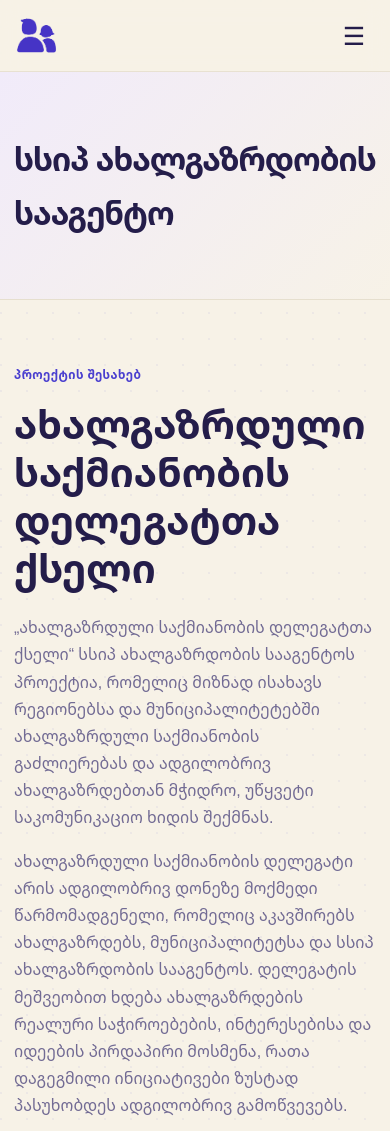
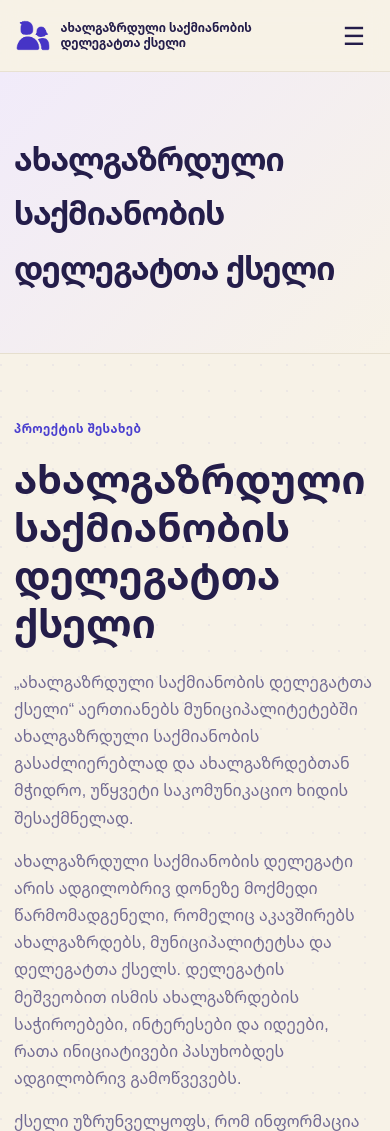
Before and after one commit to amiko888/delegates, a website: page about.html in a window 390 px wide. Shown: the top 1131 px of the page. Drawn offline with Linux system fonts and the light colour scheme.

Commit message:
first commit

```diff
--- a/about.html
+++ b/about.html
@@ -3,7 +3,7 @@
 <head>
   <meta charset="UTF-8">
   <meta name="viewport" content="width=device-width, initial-scale=1.0">
-  <title>პროექტის შესახებ | სსიპ ახალგაზრდობის სააგენტო</title>
+  <title>პროექტის შესახებ | ახალგაზრდული საქმიანობის დელეგატთა ქსელი</title>
   <link rel="preconnect" href="https://fonts.googleapis.com">
   <link rel="preconnect" href="https://fonts.gstatic.com" crossorigin>
   <link href="https://fonts.googleapis.com/css2?family=Noto+Sans+Georgian:wght@400;500;600;700;800&display=swap" rel="stylesheet">
@@ -13,7 +13,8 @@
 <header class="site-header">
   <nav class="nav container">
     <a class="brand" href="index.html">
-      <img src="assets/logo.png" alt="სსიპ ახალგაზრდობის სააგენტო" class="brand-logo">
+      <img src="assets/logo.png" alt="" class="brand-logo">
+      <span class="brand-name">ახალგაზრდული საქმიანობის დელეგატთა ქსელი</span>
     </a>
     <button class="menu-toggle" aria-label="მენიუს გახსნა">☰</button>
     <div class="nav-links">
@@ -28,7 +29,7 @@
   <section class="page-hero">
     <div class="container">
       <div class="eyebrow" style="font-size: clamp(32px, 4.5vw, 52px); font-weight: 800; text-transform: none; letter-spacing: -0.03em; color: var(--ink); margin-bottom: 8px;">
-        სსიპ ახალგაზრდობის სააგენტო
+        ახალგაზრდული საქმიანობის დელეგატთა ქსელი
       </div>
     </div>
   </section>
@@ -40,10 +41,10 @@
         <div class="eyebrow">პროექტის შესახებ</div>
         <h2>ახალგაზრდული საქმიანობის დელეგატთა ქსელი</h2>
         <p>
-          „ახალგაზრდული საქმიანობის დელეგატთა ქსელი“ სსიპ ახალგაზრდობის სააგენტოს პროექტია, რომელიც მიზნად ისახავს რეგიონებსა და მუნიციპალიტეტებში ახალგაზრდული საქმიანობის გაძლიერებას და ადგილობრივ ახალგაზრდებთან მჭიდრო, უწყვეტი საკომუნიკაციო ხიდის შექმნას.
+          „ახალგაზრდული საქმიანობის დელეგატთა ქსელი“ აერთიანებს მუნიციპალიტეტებში ახალგაზრდული საქმიანობის გასაძლიერებლად და ახალგაზრდებთან მჭიდრო, უწყვეტი საკომუნიკაციო ხიდის შესაქმნელად.
         </p>
         <p>
-          ახალგაზრდული საქმიანობის დელეგატი არის ადგილობრივ დონეზე მოქმედი წარმომადგენელი, რომელიც აკავშირებს ახალგაზრდებს, მუნიციპალიტეტსა და სსიპ ახალგაზრდობის სააგენტოს. დელეგატის მეშვეობით ხდება ახალგაზრდების რეალური საჭიროებების, ინტერესებისა და იდეების პირდაპირი მოსმენა, რათა დაგეგმილი ინიციატივები ზუსტად პასუხობდეს ადგილობრივ გამოწვევებს.
+          ახალგაზრდული საქმიანობის დელეგატი არის ადგილობრივ დონეზე მოქმედი წარმომადგენელი, რომელიც აკავშირებს ახალგაზრდებს, მუნიციპალიტეტსა და დელეგატთა ქსელს. დელეგატის მეშვეობით ისმის ახალგაზრდების საჭიროებები, ინტერესები და იდეები, რათა ინიციატივები პასუხობდეს ადგილობრივ გამოწვევებს.
         </p>
         <p>
           ქსელი უზრუნველყოფს, რომ ინფორმაცია საგანმანათლებლო, შემეცნებითი, მოხალისეობრივი თუ სხვა შესაძლებლობებისა და პროგრამების შესახებ ხელმისაწვდომი და გასაგები იყოს თითოეული ახალგაზრდისთვის.
@@ -67,7 +68,7 @@
         <div class="info-card">
           <span>03</span>
           <h3>რას აკეთებს დელეგატი?</h3>
-          <p>აკავშირებს ახალგაზრდებს სააგენტოსა და ადგილობრივ თვითმმართველობასთან, ავრცელებს ინფორმაციას და აჟღერებს ახალგაზრდების ხმას.</p>
+          <p>აკავშირებს ახალგაზრდებს დელეგატთა ქსელსა და ადგილობრივ თვითმმართველობასთან, ავრცელებს ინფორმაციას და აჟღერებს ახალგაზრდების ხმას.</p>
         </div>
 
         <div class="info-card">
@@ -79,32 +80,19 @@
     </div>
   </section>
 
-  <!-- 3. ახალგაზრდების აქტიური ჩართულობის მნიშვნელობა -->
-  <section class="section light-section">
-    <div class="container values">
-      <div>
-        <div class="eyebrow">ადგილობრივი ჩართულობა</div>
-        <h2>ახალგაზრდების მონაწილეობა ცვლილებების საფუძველია</h2>
-      </div>
-      <p>
-        ახალგაზრდების აქტიური ჩართულობა ადგილობრივ დონეზე გადამწყვეტია საზოგადოებრივი ცხოვრების განვითარებისთვის. დელეგატთა ქსელი უზრუნველყოფს, რომ თითოეული ახალგაზრდის ხმა იყოს მოსმენილი, მათი ენერგია და ინიციატივები კი მიმართული იყოს საკუთარი მუნიციპალიტეტის უკეთეს მომავლად ჩამოყალიბებისკენ.
-      </p>
-    </div>
-  </section>
 </main>
 
 <footer class="footer">
   <div class="container footer-inner">
     <div>
-      <strong>სსიპ ახალგაზრდობის სააგენტო</strong>
-      <p>ახალგაზრდული საქმიანობის დელეგატთა ქსელი</p>
+      <strong>ახალგაზრდული საქმიანობის დელეგატთა ქსელი</strong>
     </div>
     <div class="footer-links">
       <a href="index.html">მთავარი</a>
       <a href="delegates.html">დელეგატები</a>
     </div>
   </div>
-  <div class="container copyright">შექმნილია Amiko Davlasheridze-ის მიერ</div>
+  <div class="container copyright">© 2026 ახალგაზრდული საქმიანობის დელეგატთა ქსელი · შექმნილია Amiko Davlasheridze-ის მიერ</div>
 </footer>
 <script src="js/main.js"></script>
 </body>
--- a/css/style.css
+++ b/css/style.css
@@ -112,9 +112,16 @@ select {
 .brand-logo {
   height: 42px;
   width: auto;
-  max-width: 180px;
+  max-width: 48px;
   object-fit: contain;
   display: block;
+}
+
+.brand-name {
+  max-width: 300px;
+  font-size: 14px;
+  font-weight: 800;
+  line-height: 1.3;
 }
 
 .brand strong {
@@ -954,17 +961,25 @@ select {
     height: 72px;
   }
 
+  .nav,
+  .brand {
+    gap: 8px;
+  }
+
   .nav-links {
     top: 72px;
   }
 
   .brand-logo {
-  height: 42px;
-  width: auto;
-  max-width: 180px;
-  object-fit: contain;
-  display: block;
-}
+    height: 36px;
+    max-width: 42px;
+  }
+
+  .brand-name {
+    max-width: min(210px, calc(100vw - 145px));
+    font-size: 12px;
+    line-height: 1.2;
+  }
 
 .brand strong {
     font-size: 12px;
```
Also changed, not shown: admin.html (+2 -1 lines), delegate.html (+3 -3 lines), delegates.html (+5 -5 lines), index.html (+2 -1 lines), js/data.js (+5 -5 lines).
